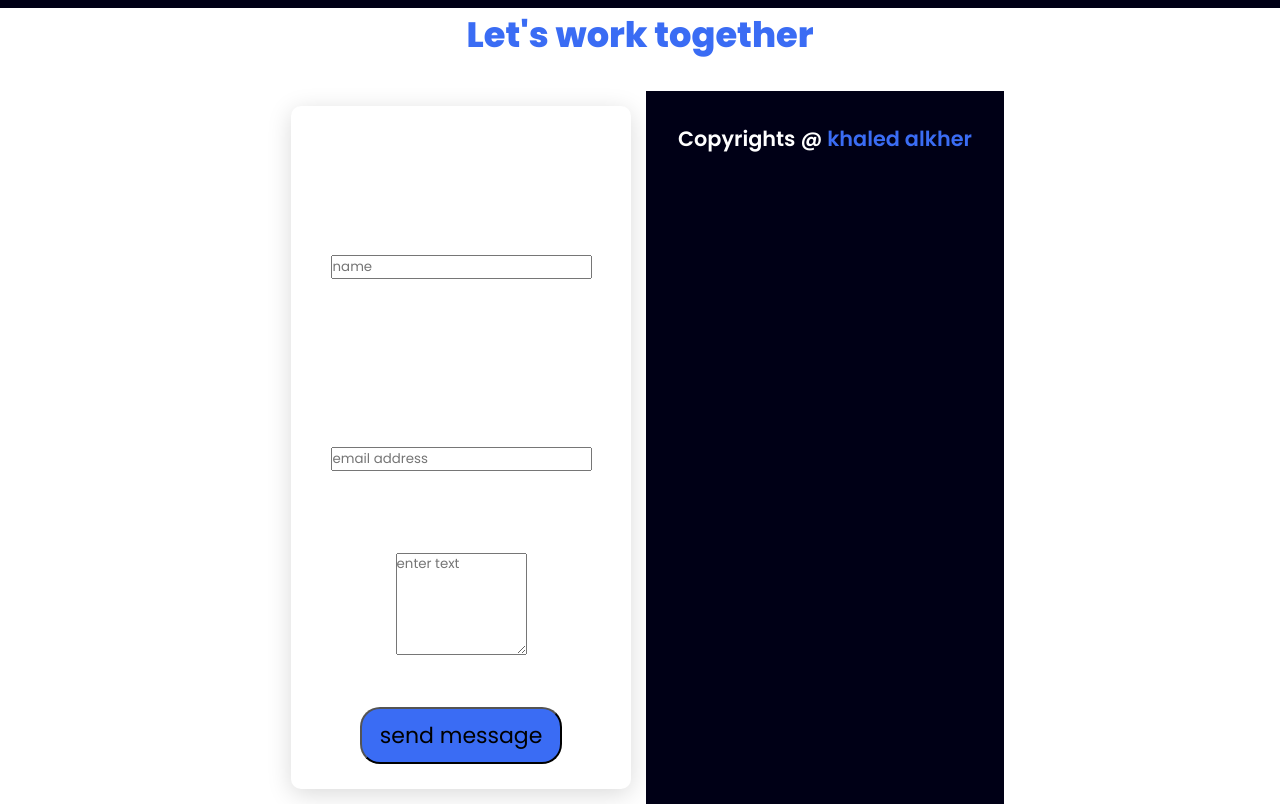
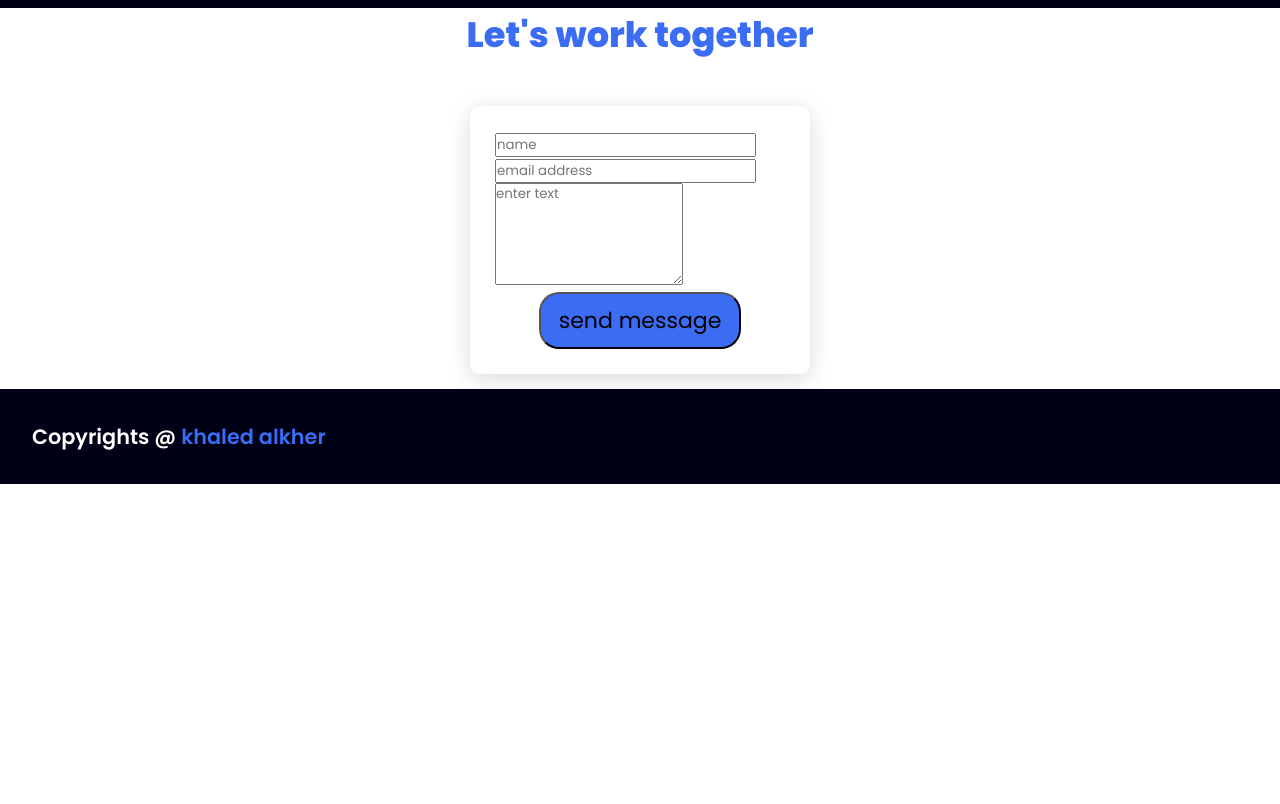
Before and after one commit to Khalid-nail/portfolyo-2, a plain HTML site: page index.html in a window 1280 px wide. Shown: the part 2700-3504 px from the top of the page. After the commit the page ends 3184 px from the top, so only its background shows below. Drawn offline with Linux system fonts and the light colour scheme.

Commit message:
Update index.html

```diff
--- a/index.html
+++ b/index.html
@@ -107,10 +107,9 @@
         <h2 class="title">Let's work together</h2>
         <div class="content">
             <div class="card">
-                <div class="icon">
                   <input type="text" name="name" placeholder="name" aria-autocomplete="off" required>
                   <input type="email" name="email" placeholder="email address" aria-autocomplete="off" required>
-                  <textarea rows="5"cols="10" name="message " placeholder="enter text " autocomplete="off" required ></textarea>
+                  <textarea rows="5"cols="15" name="message " placeholder="enter text " autocomplete="off" required ></textarea>
                   <button  type="submit">send message</button>
 
 
@@ -120,11 +119,11 @@
 
 
     </section>
-              <footer class="footer">
-        <p class="footer-title">Copyrights @ <span>khaled alkher</span></p>
+   <footer class="footer">
+       <p class="footer-title">Copyrights @ <span>khaled alkher</span></p>
 
 
-    </footer>
+   </footer>
 
 
 
```
